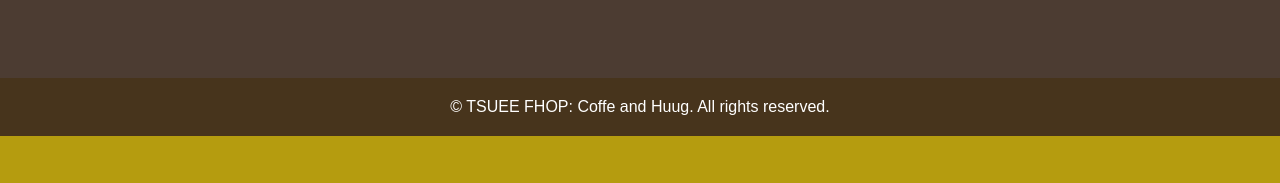
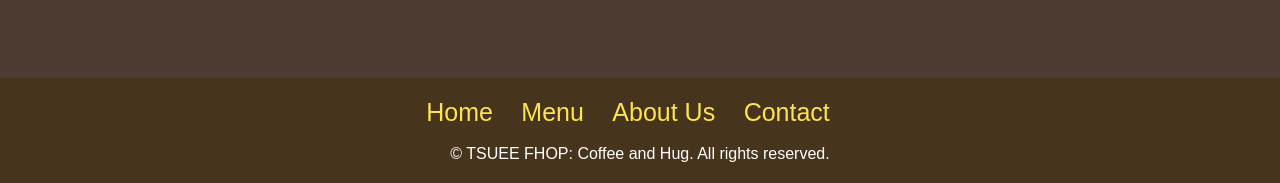
Before and after one commit to estrellaroseann-navia/CozyCup_03-Sangalang-Navia-, a plain HTML site: page index.html in a window 1280 px wide. Shown: the part 5032-5215 px from the top of the page. Before the commit the page ends 5168 px from the top, so only its background shows below. Drawn offline with Linux system fonts and the light colour scheme.

Commit message:
QuickLinks on the Footer update

```diff
--- a/css/styles.css
+++ b/css/styles.css
@@ -246,3 +246,20 @@ footer {
     text-align: center;
     padding: 20px 0;
 }
+
+.quick-links ul {
+    list-style: none;
+    padding: 0;
+}
+
+.quick-links ul li {
+    display: inline-block;
+    text-align: center;
+}
+
+.quick-links ul li a {
+    font-size: 25px;
+    text-decoration: none;
+    color: #fde353;
+    margin-right: 1.5rem;
+}
--- a/index.html
+++ b/index.html
@@ -166,7 +166,17 @@ g
         </div>
     </section>
     <footer>
-        <p>&copy; TSUEE FHOP: Coffe and Huug. All rights reserved.</p>
+        <div class="quick-links">
+            <ul>
+                <li><a href="#home">Home</a></li>
+                <li><a href="#menu">Menu</a></li>
+                <li><a href="#about">About Us</a></li>
+                <li><a href="#contact">Contact</a></li>
+            </ul>
+        </div>
+        <br>
+        <p>&copy; TSUEE FHOP: Coffee and Hug. All rights reserved.</p>
     </footer>
+
 </body>
 </html>
```
